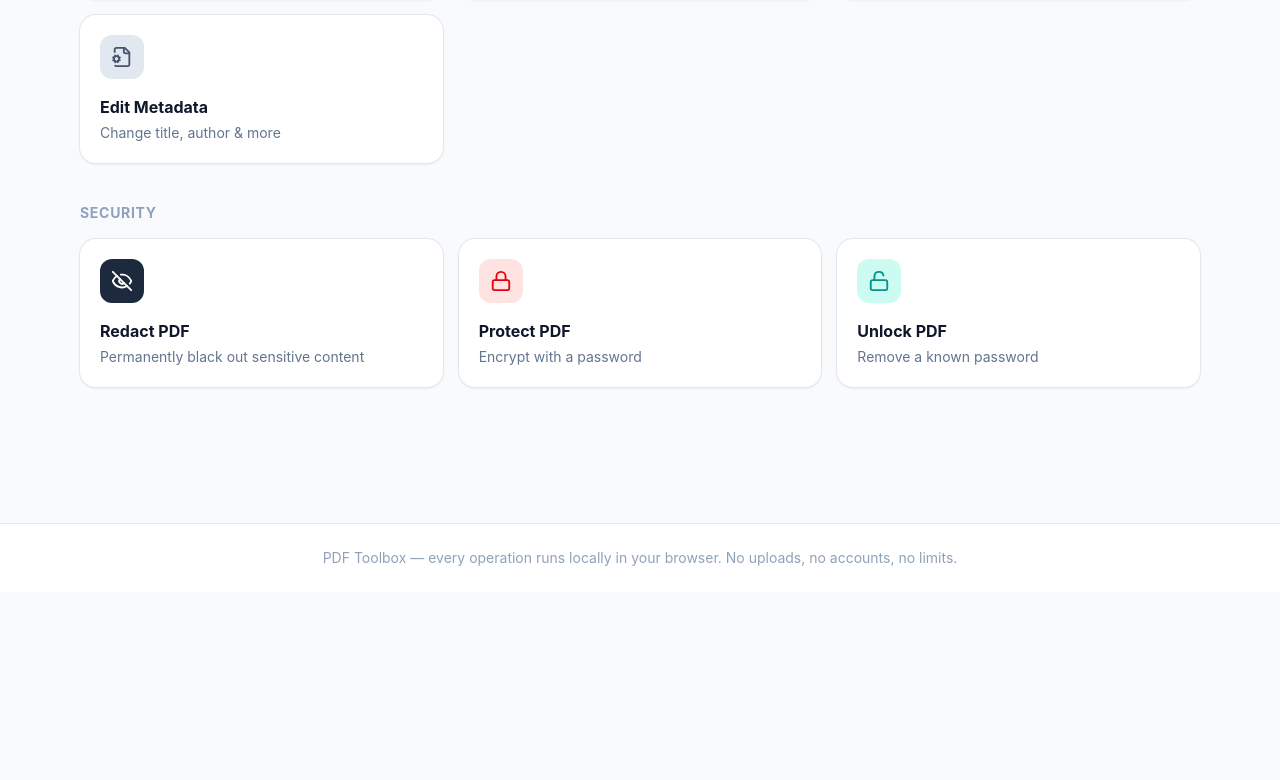
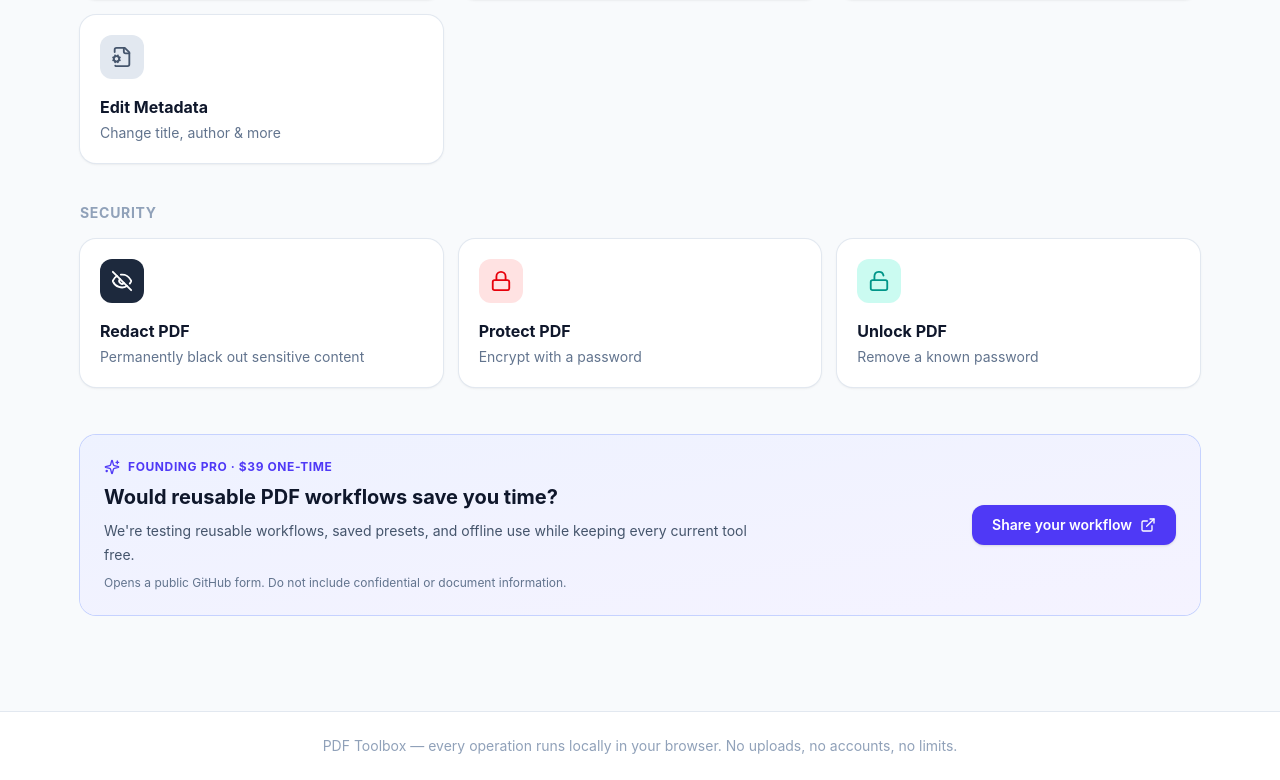
Before and after one commit to zsg8nmtk9m-cyber/pdfeditor, a React (Vite) app: page / in a window 1280 px wide. Shown: the part 1626-2406 px from the top of the page. Before the commit the page ends 2218 px from the top, so only its background shows below. Built offline with nearby package versions, Linux system fonts and the light colour scheme.

Commit message:
Validate Founding Pro demand without a backend (#3)
Add localized post-value pricing research, a structured public intent form, and privacy-allowlisted event coverage without accounts, payments, cookies, or a backend.

```diff
--- /dev/null
+++ b/src/components/FoundingProCard.tsx
@@ -0,0 +1,54 @@
+import { ExternalLink, Sparkles } from "lucide-react";
+import { useT } from "../i18n";
+import { trackProductEvent } from "../lib/analytics";
+import type { ToolId } from "../tools";
+
+const FOUNDING_PRO_URL =
+  "https://github.com/zsg8nmtk9m-cyber/pdfeditor/issues/new?template=founding-pro.yml";
+
+interface FoundingProCardProps {
+  placement: "home" | "result";
+  tool?: ToolId;
+  className?: string;
+}
+
+export default function FoundingProCard({
+  placement,
+  tool,
+  className = "",
+}: FoundingProCardProps) {
+  const t = useT();
+  const headingId = `founding-pro-${placement}-title`;
+
+  return (
+    <section
+      data-founding-pro={placement}
+      aria-labelledby={headingId}
+      className={`rounded-2xl bg-gradient-to-br from-indigo-50 to-violet-50 p-6 ring-1 ring-indigo-200 sm:flex sm:items-center sm:justify-between sm:gap-6 ${className}`}
+    >
+      <div className="max-w-2xl">
+        <p className="flex items-center gap-2 text-xs font-bold uppercase tracking-wider text-indigo-600">
+          <Sparkles className="h-4 w-4" aria-hidden="true" />
+          {t.pro.eyebrow}
+        </p>
+        <h2 id={headingId} className="mt-2 text-xl font-bold text-slate-900">
+          {t.pro.title}
+        </h2>
+        <p className="mt-2 text-sm leading-6 text-slate-600">{t.pro.body}</p>
+        <p className="mt-2 text-xs text-slate-500">{t.pro.privacy}</p>
+      </div>
+      <a
+        href={FOUNDING_PRO_URL}
+        target="_blank"
+        rel="noreferrer"
+        onClick={() =>
+          trackProductEvent({ name: "pro_interest_opened", placement, tool })
+        }
+        className="mt-5 inline-flex shrink-0 items-center justify-center gap-2 rounded-xl bg-indigo-600 px-5 py-2.5 text-sm font-semibold text-white shadow-sm transition-colors hover:bg-indigo-500 focus:outline-none focus:ring-2 focus:ring-indigo-500 focus:ring-offset-2 sm:mt-0"
+      >
+        {t.pro.cta}
+        <ExternalLink className="h-4 w-4" aria-hidden="true" />
+      </a>
+    </section>
+  );
+}
--- a/src/components/ResultPanel.tsx
+++ b/src/components/ResultPanel.tsx
@@ -10,6 +10,7 @@ import { TOOLS } from "../tools";
 import { downloadBlob, formatBytes, makeZip } from "../lib/utils";
 import type { OutputFile } from "../lib/utils";
 import { trackProductEvent } from "../lib/analytics";
+import FoundingProCard from "./FoundingProCard";
 
 interface ResultPanelProps {
   files: OutputFile[];
@@ -141,6 +142,7 @@ export default function ResultPanel({ files, zipName = "files.zip", onReset, not
           </div>
         )}
       </div>
+      <FoundingProCard placement="result" tool={currentTool?.id} className="mt-6" />
     </Card>
   );
 }
--- a/src/i18n/de.ts
+++ b/src/i18n/de.ts
@@ -23,6 +23,15 @@ export const de: Dict = {
     dropHere: (tool: string) => `Ablegen, um in ${tool} zu öffnen`,
     dropNeedsPdf: "Dieses Werkzeug benötigt ein PDF",
     dropNeedsImage: "Dieses Werkzeug benötigt Bilder",
+  },
+  pro: {
+    eyebrow: "Founding Pro · einmalig 39 $",
+    title: "Würden wiederverwendbare PDF-Abläufe Ihnen Zeit sparen?",
+    body:
+      "Wir testen wiederverwendbare Abläufe, gespeicherte Vorgaben und Offline-Nutzung, während alle heutigen Werkzeuge kostenlos bleiben.",
+    cta: "Arbeitsablauf teilen",
+    privacy:
+      "Öffnet ein öffentliches GitHub-Formular. Keine vertraulichen oder dokumentbezogenen Angaben eingeben.",
   },
   categories: {
     Organize: "Organisieren",
--- a/src/i18n/en.ts
+++ b/src/i18n/en.ts
@@ -26,6 +26,15 @@ export const en = {
     dropHere: (tool: string) => `Drop to open in ${tool}`,
     dropNeedsPdf: "This tool needs a PDF",
     dropNeedsImage: "This tool needs images",
+  },
+  pro: {
+    eyebrow: "Founding Pro · $39 one-time",
+    title: "Would reusable PDF workflows save you time?",
+    body:
+      "We're testing reusable workflows, saved presets, and offline use while keeping every current tool free.",
+    cta: "Share your workflow",
+    privacy:
+      "Opens a public GitHub form. Do not include confidential or document information.",
   },
   categories: {
     Organize: "Organize",
--- a/src/i18n/es.ts
+++ b/src/i18n/es.ts
@@ -23,6 +23,15 @@ export const es: Dict = {
     dropHere: (tool: string) => `Suelta para abrir en ${tool}`,
     dropNeedsPdf: "Esta herramienta necesita un PDF",
     dropNeedsImage: "Esta herramienta necesita imágenes",
+  },
+  pro: {
+    eyebrow: "Founding Pro · 39 $ una vez",
+    title: "¿Te ahorrarían tiempo los flujos PDF reutilizables?",
+    body:
+      "Estamos probando flujos reutilizables, ajustes guardados y uso sin conexión, manteniendo gratis todas las herramientas actuales.",
+    cta: "Comparte tu flujo",
+    privacy:
+      "Abre un formulario público de GitHub. No incluyas información confidencial ni de documentos.",
   },
   categories: {
     Organize: "Organizar",
--- a/src/i18n/fr.ts
+++ b/src/i18n/fr.ts
@@ -23,6 +23,15 @@ export const fr: Dict = {
     dropHere: (tool: string) => `Déposez pour ouvrir dans ${tool}`,
     dropNeedsPdf: "Cet outil nécessite un PDF",
     dropNeedsImage: "Cet outil nécessite des images",
+  },
+  pro: {
+    eyebrow: "Founding Pro · 39 $ en une fois",
+    title: "Des flux PDF réutilisables vous feraient-ils gagner du temps ?",
+    body:
+      "Nous testons des flux réutilisables, des réglages enregistrés et l'usage hors ligne, tout en gardant gratuits les outils actuels.",
+    cta: "Partager votre flux",
+    privacy:
+      "Ouvre un formulaire GitHub public. N'ajoutez aucune information confidentielle ou liée à un document.",
   },
   categories: {
     Organize: "Organiser",
--- a/src/i18n/tr.ts
+++ b/src/i18n/tr.ts
@@ -23,6 +23,15 @@ export const tr: Dict = {
     dropHere: (tool: string) => `${tool} aracında açmak için bırakın`,
     dropNeedsPdf: "Bu araç PDF gerektiriyor",
     dropNeedsImage: "Bu araç görsel gerektiriyor",
+  },
+  pro: {
+    eyebrow: "Kurucu Pro · tek seferlik 39 $",
+    title: "Yeniden kullanılabilir PDF iş akışları size zaman kazandırır mı?",
+    body:
+      "Mevcut tüm araçları ücretsiz tutarken yeniden kullanılabilir iş akışlarını, kayıtlı ayarları ve çevrimdışı kullanımı test ediyoruz.",
+    cta: "İş akışınızı paylaşın",
+    privacy:
+      "Herkese açık bir GitHub formu açılır. Gizli bilgiler veya belge bilgileri eklemeyin.",
   },
   categories: {
     Organize: "Sayfa Düzeni",
--- a/src/lib/analytics.ts
+++ b/src/lib/analytics.ts
@@ -13,7 +13,12 @@ export type ProductEvent =
   | { name: "tool_opened"; tool: ToolId }
   | { name: "file_selected"; tool: ToolId; source: "device" | "recent" }
   | { name: "export_downloaded"; tool: ToolId; output: "single" | "zip" }
-  | { name: "workflow_continued"; from: ToolId; to: ToolId };
+  | { name: "workflow_continued"; from: ToolId; to: ToolId }
+  | {
+      name: "pro_interest_opened";
+      placement: "home" | "result";
+      tool?: ToolId;
+    };
 
 export const PRODUCT_EVENT_NAME = "pdf-toolbox:metric";
 
--- a/src/pages/Home.tsx
+++ b/src/pages/Home.tsx
@@ -3,6 +3,7 @@ import { Link, useNavigate } from "react-router-dom";
 import { CloudOff, Gauge, Search, ShieldCheck, UploadCloud, X } from "lucide-react";
 import { useT } from "../i18n";
 import { setHandoffFiles } from "../lib/handoff";
+import FoundingProCard from "../components/FoundingProCard";
 import { CATEGORIES, TOOLS } from "../tools";
 import type { ToolMeta } from "../tools";
 
@@ -211,6 +212,7 @@ export default function Home() {
           </section>
         );
       })}
+      <FoundingProCard placement="home" className="mt-12" />
     </div>
   );
 }
--- a/tests/e2e.mjs
+++ b/tests/e2e.mjs
@@ -89,6 +89,14 @@ await page.goto(BASE + "/");
 await page.getByLabel("Language").selectOption("en");
 check("hero renders", await page.getByRole("heading", { level: 1 }).isVisible());
 check("16 tool cards", (await page.locator("a[href^='/']:has(h3)").count()) === 16);
+const homePro = page.locator('[data-founding-pro="home"]');
+check("home shows the Founding Pro price hypothesis", await homePro.getByText("$39 one-time").isVisible());
+check(
+  "home interest link uses the public structured form",
+  (await homePro.getByRole("link", { name: "Share your workflow" }).getAttribute("href"))?.endsWith(
+    "issues/new?template=founding-pro.yml",
+  ),
+);
 const toolSearch = page.getByRole("searchbox", { name: "Find a PDF tool" });
 await toolSearch.fill("split");
 check(
@@ -160,6 +168,25 @@ check(
       (event) => event.name === "export_downloaded" && event.tool === "merge",
     ),
   ),
+);
+const resultProLink = page
+  .locator('[data-founding-pro="result"]')
+  .getByRole("link", { name: "Share your workflow" });
+check("Founding Pro appears after a successful result", await resultProLink.isVisible());
+await resultProLink.evaluate((link) => {
+  link.addEventListener("click", (event) => event.preventDefault(), { once: true });
+  link.click();
+});
+check(
+  "Pro interest event contains only allowlisted context",
+  await page.evaluate(() => {
+    const event = window.__productEvents.find((item) => item.name === "pro_interest_opened");
+    return (
+      event?.placement === "result" &&
+      event.tool === "merge" &&
+      Object.keys(event).sort().join(",") === "name,placement,tool"
+    );
+  }),
 );
 
 // ---------- cross-tool handoff (merge result -> compress) ----------
```
Also changed, not shown: 2 other files (tests, documents, lock files or other folders).
